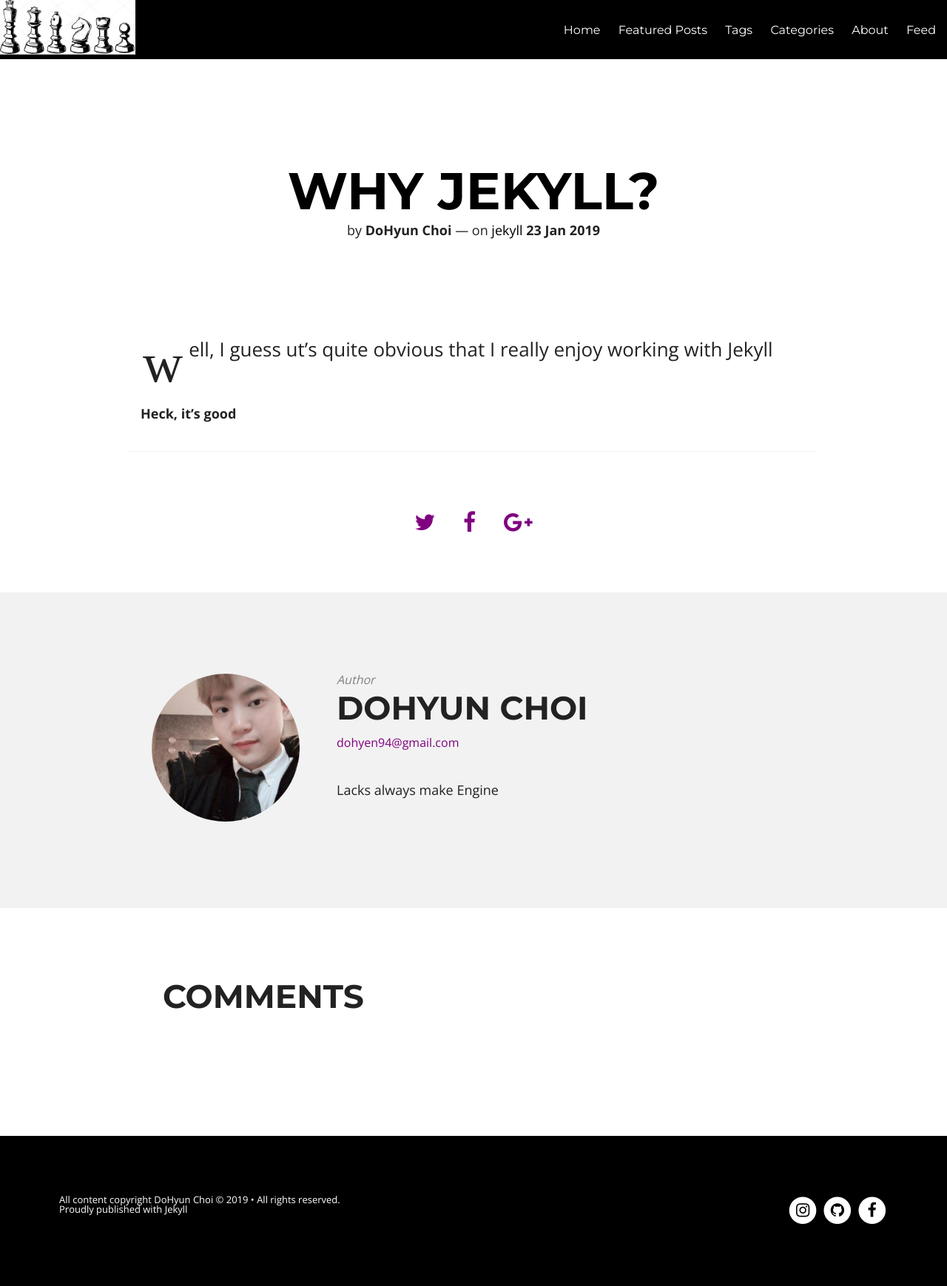
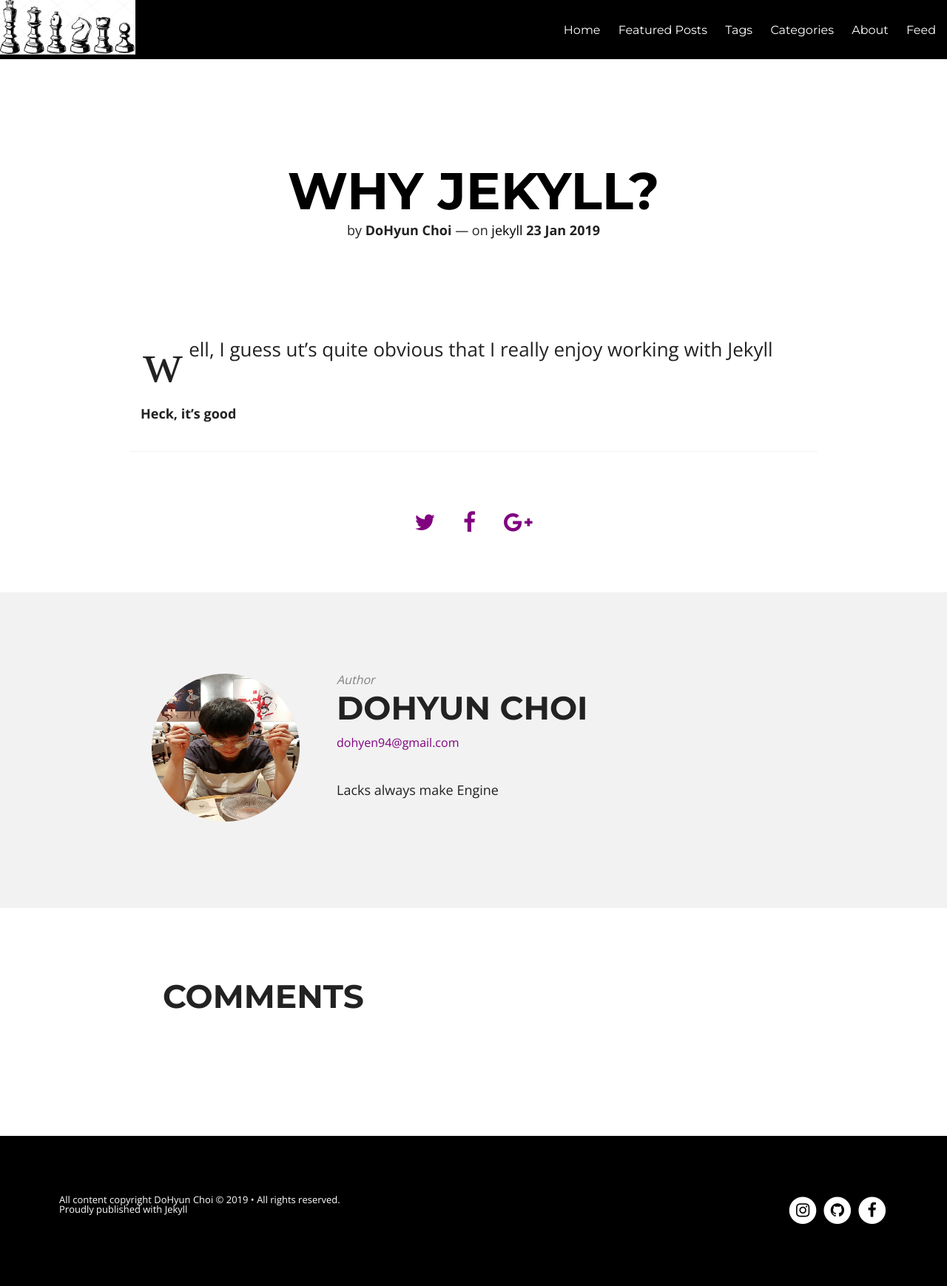
Before and after one commit to DoHyunChoi/dohyunchoi.github.io, a Jekyll site: the page built from _posts/2019-01-23-why jekyll.md, in a window 1280 px wide. Shown: the whole page at 74% size. Built offline with Jekyll 4.4.1, drawn with Linux system fonts in a browser that asks for light colours; nearby versions of some CDN libraries; comment, search, counter and statistics services are not loaded.

Commit message:
Update _config.yml

```diff
--- a/_config.yml
+++ b/_config.yml
@@ -16,7 +16,7 @@
 # Owner/author information
 owner:
   name:           DoHyun Choi
-  avatar:         hmfaysal.jpg
+  avatar:         avatar.jpg
   email:          dohyen94@gmail.com
   # Use the coder's toolbox at http://coderstoolbox.net/string/#!encoding=xml&action=encode&charset=us_ascii to encode your description into XML string
   description:   Lacks always make Engine
```
